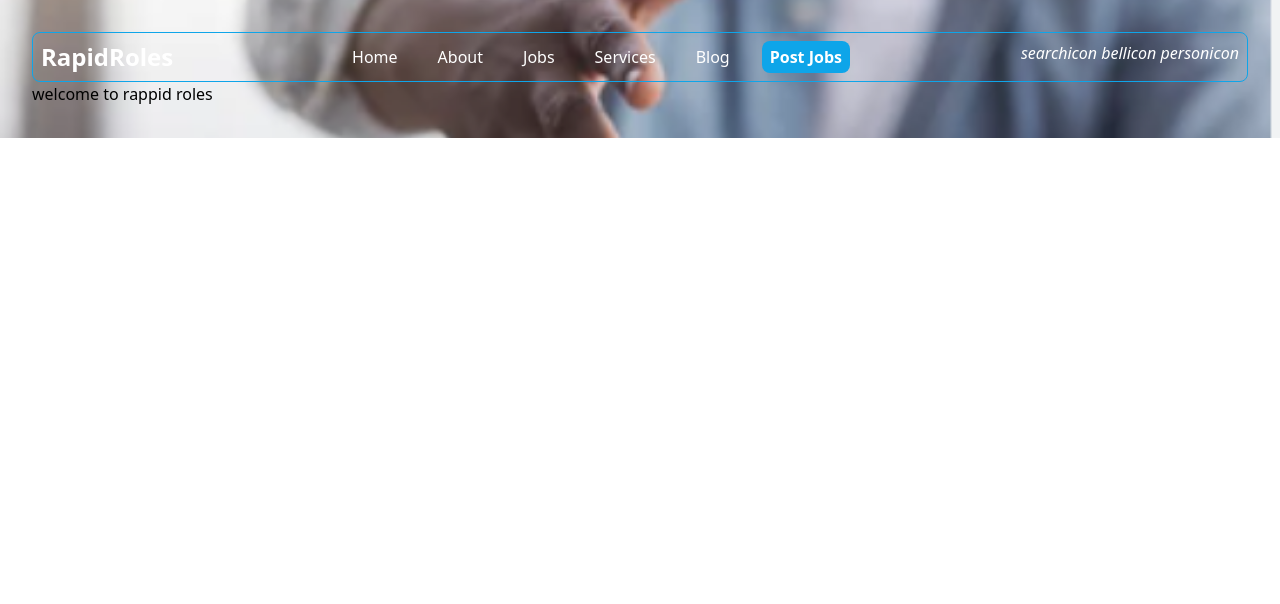
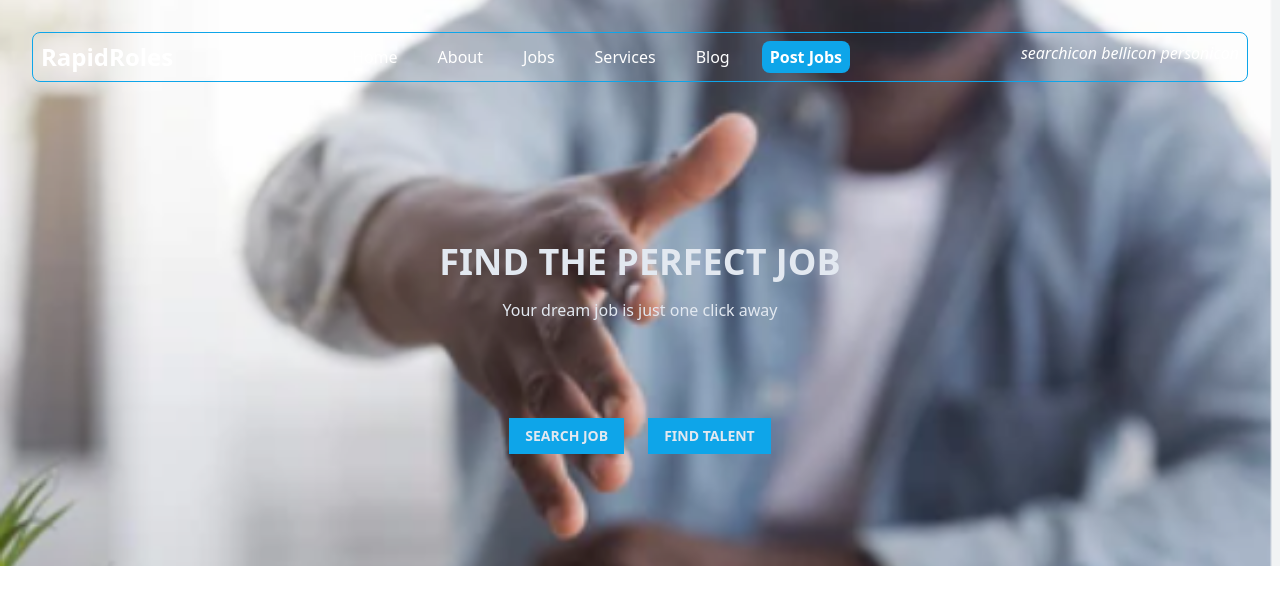
Before and after one commit to janeAnezi/RapidRoles, a React (Vite) app: page / in a window 1280 px wide. Shown: the top 604 px of the page. Built offline with nearby package versions, Linux system fonts and the light colour scheme.

Commit message:
addhome section

```diff
--- a/src/Components/Home.jsx
+++ b/src/Components/Home.jsx
@@ -5,8 +5,20 @@ export default function Home () {
     return(
         <>
             <div className="bg-hero bg-center bg-cover bg-no-repeat p-8">
-                <Navbar />
-                <h1>welcome to rappid roles</h1>
+                <div className="text-center">
+                    <Navbar />
+                    <div className="mt-40 mb-20">
+                        <h1 className="text-4xl font-bold text-slate-200"> FIND THE PERFECT JOB</h1>
+                        <p className="text-slate-200 p-4">Your dream job is just one click away</p>
+
+                        <div className="mt-20">
+                            <button className="bg-sky-500 font-bold mr-6 text-slate-200 py-2 px-4 text-sm">SEARCH JOB</button>
+                            <button className="bg-sky-500 font-bold text-slate-200 py-2 px-4 text-sm">FIND TALENT</button>
+                        </div>
+                    </div>
+                </div>
+
+
             </div>
 
         </>
```
